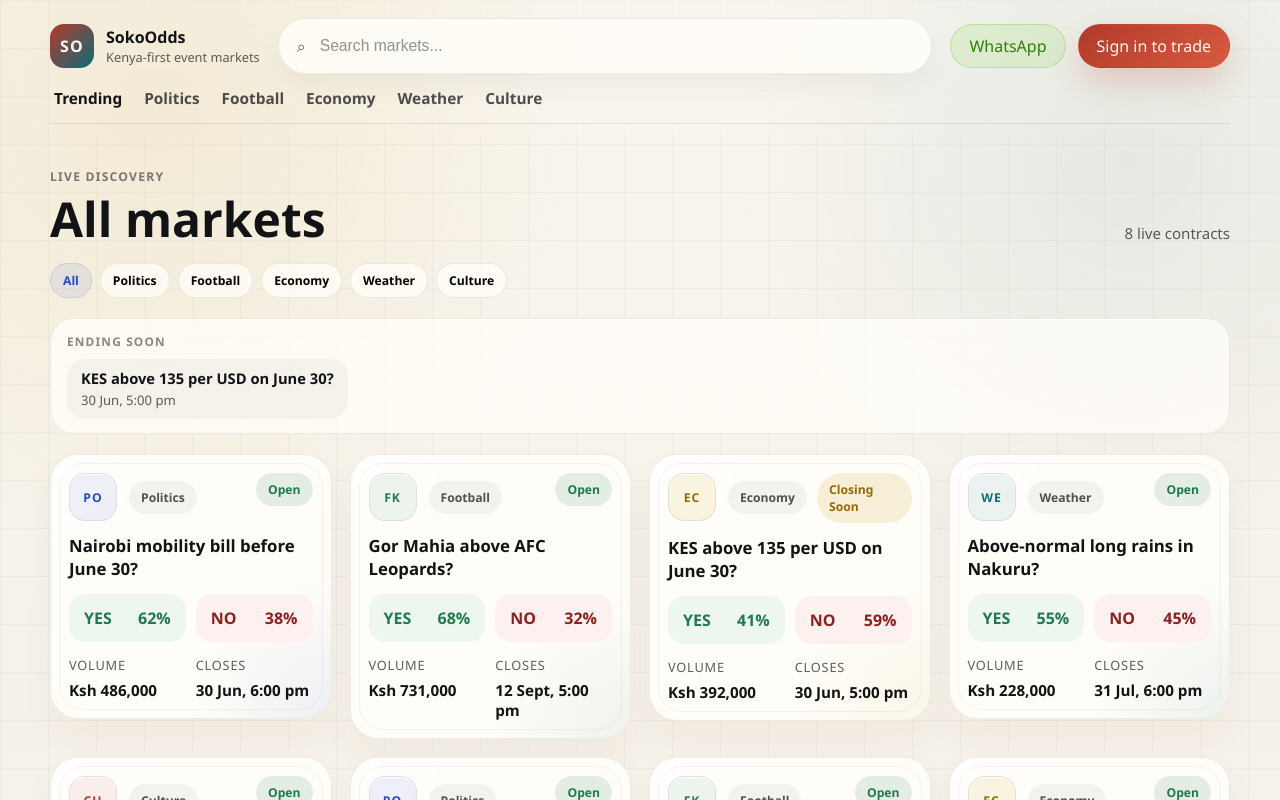
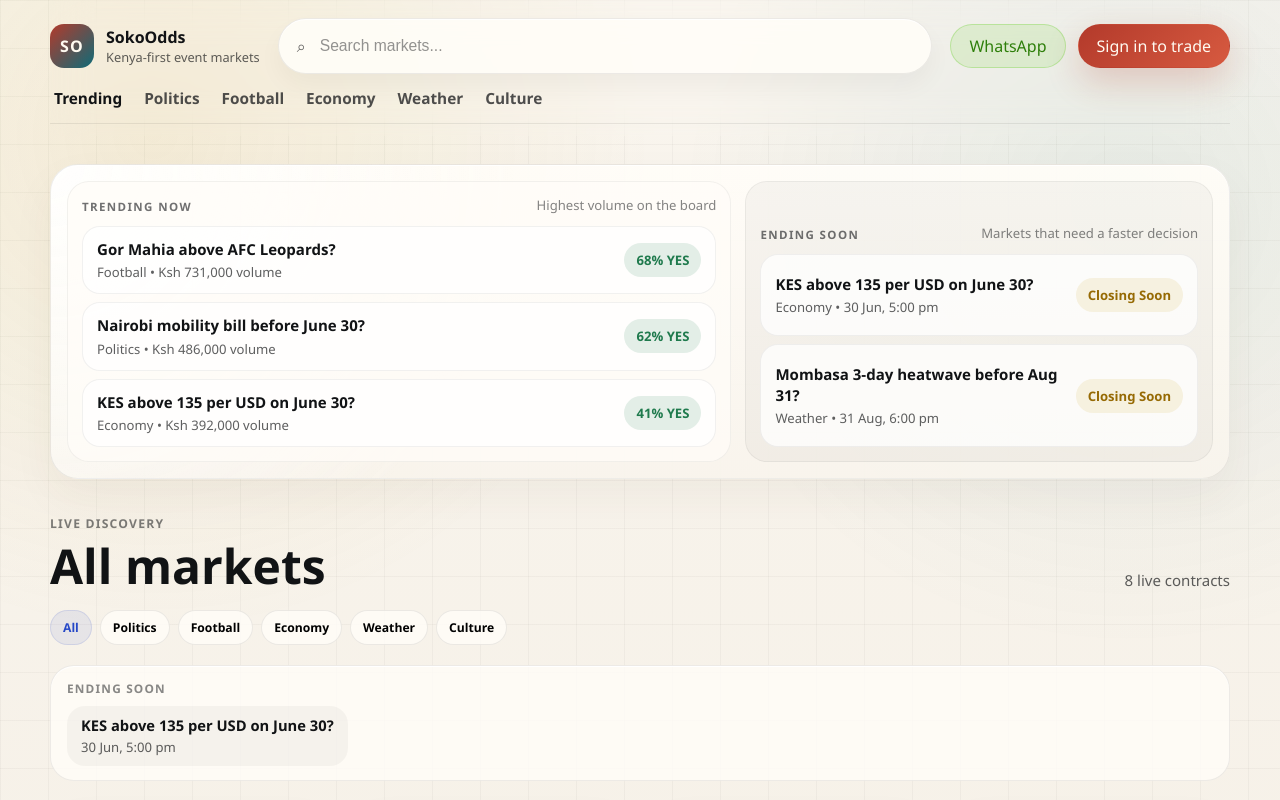
Before and after one commit to Finyasy/SokoOdds, a Next.js app in the folder apps/web/: page / in a window 1280 px wide. Shown: the top 800 px of the page. Built offline with nearby package versions, Linux system fonts and the light colour scheme; no server answers.

Commit message:
feat(web): add homepage market signal strip

```diff
--- a/apps/web/app/globals.css
+++ b/apps/web/app/globals.css
@@ -456,6 +456,110 @@
   gap: 20px;
 }
 
+.signal-strip {
+  display: grid;
+  grid-template-columns: minmax(0, 1.35fr) minmax(280px, 0.95fr);
+  gap: 14px;
+  padding: 16px;
+  border: 1px solid rgba(17, 19, 21, 0.07);
+  border-radius: 28px;
+  background:
+    radial-gradient(circle at top left, rgba(255, 255, 255, 0.78), transparent 38%),
+    linear-gradient(180deg, rgba(255, 253, 248, 0.92), rgba(248, 244, 236, 0.92));
+  box-shadow:
+    0 18px 44px rgba(70, 54, 33, 0.05),
+    inset 0 1px 0 rgba(255, 255, 255, 0.94);
+}
+
+.signal-strip__cluster {
+  display: grid;
+  gap: 12px;
+  padding: 14px;
+  border-radius: 22px;
+  border: 1px solid rgba(17, 19, 21, 0.05);
+  background: rgba(255, 253, 248, 0.72);
+}
+
+.signal-strip__cluster--quiet {
+  background: rgba(17, 19, 21, 0.03);
+}
+
+.signal-strip__cluster-head {
+  display: flex;
+  align-items: end;
+  justify-content: space-between;
+  gap: 12px;
+}
+
+.signal-strip__label {
+  color: rgba(17, 19, 21, 0.6);
+  font-size: 0.72rem;
+  font-weight: 800;
+  letter-spacing: 0.12em;
+  text-transform: uppercase;
+}
+
+.signal-strip__caption {
+  color: rgba(17, 19, 21, 0.52);
+  font-size: 0.82rem;
+}
+
+.signal-strip__items {
+  display: grid;
+  gap: 8px;
+}
+
+.signal-strip__item {
+  display: grid;
+  grid-template-columns: minmax(0, 1fr) auto;
+  align-items: center;
+  gap: 14px;
+  padding: 12px 14px;
+  border-radius: 18px;
+  background: rgba(255, 255, 255, 0.74);
+  border: 1px solid rgba(17, 19, 21, 0.06);
+  transition: transform 0.18s ease, background 0.18s ease;
+}
+
+.signal-strip__item:hover {
+  transform: translateY(-1px);
+  background: rgba(255, 255, 255, 0.9);
+}
+
+.signal-strip__copy {
+  display: grid;
+  gap: 4px;
+}
+
+.signal-strip__copy strong {
+  font-size: 0.94rem;
+  line-height: 1.35;
+}
+
+.signal-strip__copy span {
+  color: var(--muted);
+  font-size: 0.82rem;
+}
+
+.signal-strip__metric {
+  display: inline-flex;
+  align-items: center;
+  justify-content: center;
+  min-height: 34px;
+  padding: 0 12px;
+  border-radius: 999px;
+  background: rgba(31, 122, 77, 0.12);
+  color: var(--success);
+  font-size: 0.82rem;
+  font-weight: 800;
+  white-space: nowrap;
+}
+
+.signal-strip__metric--soft {
+  background: rgba(201, 162, 39, 0.12);
+  color: #966a04;
+}
+
 .market-rail {
   display: grid;
   gap: 10px;
@@ -1601,8 +1705,15 @@
     gap: 10px;
   }
 
+  .signal-strip,
+  .signal-strip__cluster-head,
   .market-rail__items {
     display: grid;
+  }
+
+  .signal-strip__item {
+    grid-template-columns: 1fr;
+    align-items: start;
   }
 
   .hero-panel,
--- a/apps/web/app/page.tsx
+++ b/apps/web/app/page.tsx
@@ -1,6 +1,7 @@
 import { SiteFooter } from "@/components/layout/site-footer";
 import { SiteHeader } from "@/components/layout/site-header";
 import { MarketBoard } from "@/components/market/market-board";
+import { MarketSignalStrip } from "@/components/market/market-signal-strip";
 import { getMarkets } from "@/lib/market-api";
 
 export default async function HomePage() {
@@ -8,9 +9,10 @@
   const discoveryMarkets = markets.slice(0, 8);
 
   return (
-    <>
+      <>
       <SiteHeader />
       <main className="site-shell page-stack">
+        <MarketSignalStrip markets={markets} />
         <MarketBoard
           title="All markets"
           kicker="Live discovery"
--- /dev/null
+++ b/apps/web/components/market/market-signal-strip.tsx
@@ -0,0 +1,71 @@
+"use client";
+
+import Link from "next/link";
+import type { Market } from "@/lib/mock-data";
+import { formatClosingLabel, formatKes, formatPercent } from "@/lib/mock-data";
+
+type MarketSignalStripProps = {
+  markets: Market[];
+};
+
+function byVolumeDesc(a: Market, b: Market) {
+  return b.volumeKes - a.volumeKes;
+}
+
+function byClosingAsc(a: Market, b: Market) {
+  return new Date(a.closesAt).getTime() - new Date(b.closesAt).getTime();
+}
+
+export function MarketSignalStrip({ markets }: MarketSignalStripProps) {
+  const trendingMarkets = [...markets].sort(byVolumeDesc).slice(0, 3);
+  const endingSoonMarkets = [...markets]
+    .filter((market) => market.status === "Closing Soon")
+    .sort(byClosingAsc)
+    .slice(0, 3);
+
+  return (
+    <section className="signal-strip" aria-label="Market signals">
+      <div className="signal-strip__cluster">
+        <div className="signal-strip__cluster-head">
+          <span className="signal-strip__label">Trending now</span>
+          <span className="signal-strip__caption">Highest volume on the board</span>
+        </div>
+
+        <div className="signal-strip__items">
+          {trendingMarkets.map((market) => (
+            <Link key={market.slug} href={`/markets/${market.slug}`} className="signal-strip__item">
+              <div className="signal-strip__copy">
+                <strong>{market.shortLabel}</strong>
+                <span>
+                  {market.category} • {formatKes(market.volumeKes)} volume
+                </span>
+              </div>
+              <span className="signal-strip__metric">{formatPercent(market.yesPrice)} YES</span>
+            </Link>
+          ))}
+        </div>
+      </div>
+
+      <div className="signal-strip__cluster signal-strip__cluster--quiet">
+        <div className="signal-strip__cluster-head">
+          <span className="signal-strip__label">Ending soon</span>
+          <span className="signal-strip__caption">Markets that need a faster decision</span>
+        </div>
+
+        <div className="signal-strip__items">
+          {endingSoonMarkets.map((market) => (
+            <Link key={market.slug} href={`/markets/${market.slug}`} className="signal-strip__item">
+              <div className="signal-strip__copy">
+                <strong>{market.shortLabel}</strong>
+                <span>
+                  {market.category} • {formatClosingLabel(market.closesAt)}
+                </span>
+              </div>
+              <span className="signal-strip__metric signal-strip__metric--soft">{market.status}</span>
+            </Link>
+          ))}
+        </div>
+      </div>
+    </section>
+  );
+}
```
Also changed, not shown: 3 other files (tests, documents, lock files or other folders).
